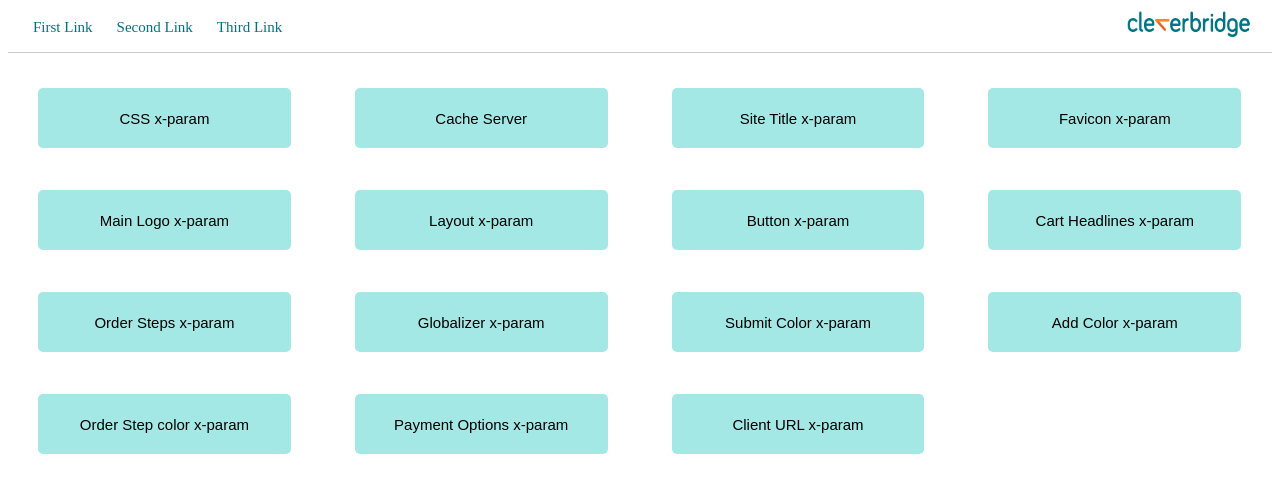
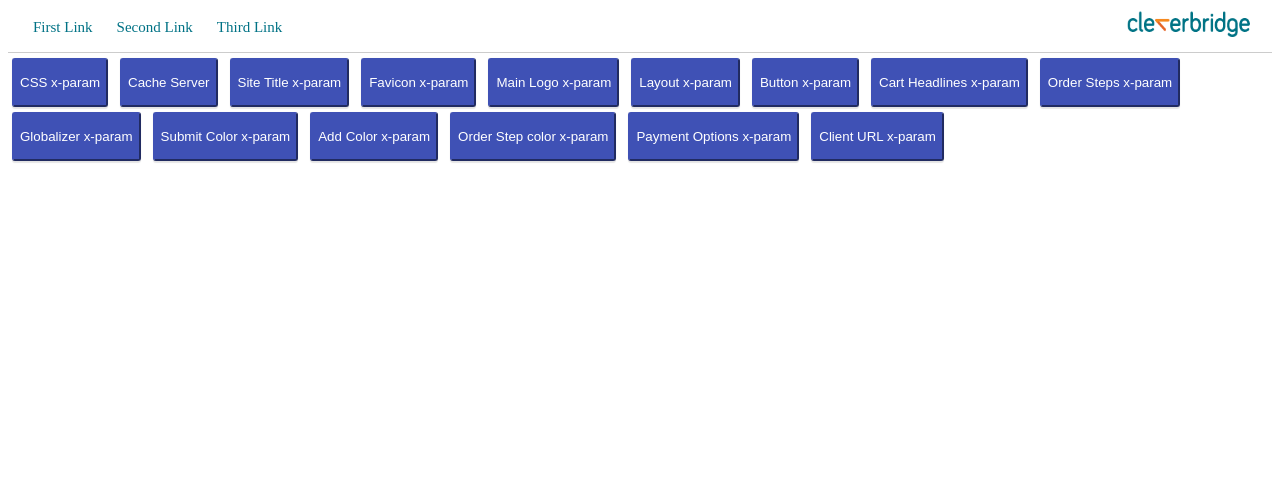
Before and after one commit to dreaoca/clickToCopy, a plain HTML site: page index.html in a window 1280 px wide. Drawn offline with Linux system fonts and the light colour scheme; a script that the page names is missing.

Commit message:
button changes

```diff
--- a/clickbuttons.css
+++ b/clickbuttons.css
@@ -61,26 +61,23 @@ h2 {
 }
 
 .btn {
-    border: none;
-    border-radius: 5px;
-    background-color: #a3e8e5;
-    color: black;
-    width: 20%;
-    height: 60px;
-    font-size: 15px;
-    margin: 35px 30px 7px 30px;
-    -webkit-transition-duration: 0.4s;
-    transition-duration: 0.4s;
+    background-color: #3f51b5;
+    border-color: #3f51b5;
+    border-radius: 3px;
+    box-shadow: 0 2px 1px rgba(0,0,0,0.1), 0 0 1px rgba(0,0,0,0.1);
+    display: inline-block;
+    height: 49px;
+    margin: 5px 4px 0;
+    overflow: hidden;
+    color: #fff;
 }
 .btn:hover {
-    background-color: mediumturquoise;
-    color: black;
-    font-size: 16px;
+      background-color: #673ab7;
 }
 
 
 .btn:active {
- background-color: rebeccapurple;
+/* background-color: rebeccapurple;*/
  transform: translateY(3px);
 }
 
```
